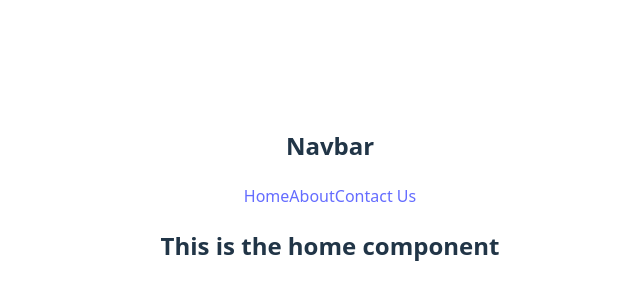
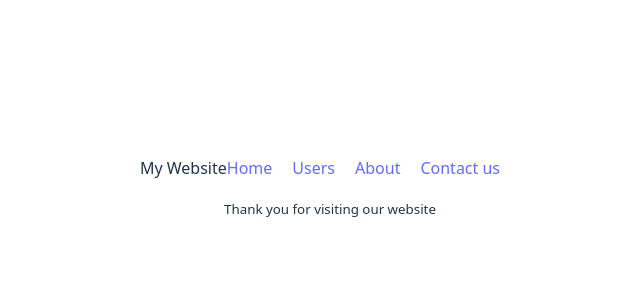
Before and after one commit to Shafkatahmad/mi8_mo45_react-router, a React (Vite) app: page / in a window 1280 px wide. Shown: the part 204-504 px from the top of the page, without its empty margins (310-950 px from the left). Built offline with nearby package versions, Linux system fonts and the light colour scheme.

Commit message:
nested-route Outlet Link

```diff
--- /dev/null
+++ b/src/Components/Footer/Footer.jsx
@@ -0,0 +1,9 @@
+const Footer = () => {
+  return (
+    <div>
+      <p><small>Thank you for visiting our website</small></p>
+    </div>
+  );
+};
+
+export default Footer;
--- /dev/null
+++ b/src/Components/Header/Header.css
@@ -0,0 +1,3 @@
+nav a{
+  margin-right: 20px;
+}
--- a/src/Components/Header/Header.jsx
+++ b/src/Components/Header/Header.jsx
@@ -1,11 +1,14 @@
+import { Link } from 'react-router';
+import './Header.css'
 const Header = () => {
   return (
     <div>
-      <h2>Navbar</h2>
       <nav>
-        <a href="/">Home</a>
-        <a href="/about">About</a>
-        <a href="/contact">Contact Us</a>
+        <span>My Website</span>
+        <Link to="/">Home</Link>
+        <Link to="/users">Users</Link>
+        <Link to="/about">About</Link>
+        <Link to="/contact">Contact us</Link>
       </nav>
     </div>
   );
--- a/src/Components/Home/Home.jsx
+++ b/src/Components/Home/Home.jsx
@@ -1,12 +1,13 @@
 import { Outlet } from "react-router";
+import Footer from "../Footer/Footer";
 import Header from "../Header/Header";
 
 const Home = () => {
   return (
     <div>
       <Header></Header>
-      <h2>This is the home component</h2>
       <Outlet></Outlet>
+      <Footer></Footer>
     </div>
   );
 };
--- /dev/null
+++ b/src/Components/Users/Users.jsx
@@ -0,0 +1,10 @@
+const Users = () => {
+  return (
+    <div>
+      <h2>Our Users</h2>
+      <p>Fantastic and Vodro users</p>
+    </div>
+  );
+};
+
+export default Users;
--- a/src/main.jsx
+++ b/src/main.jsx
@@ -9,6 +9,7 @@ import {
 import Home from './Components/Home/Home.jsx';
 import About from './Components/About/About.jsx';
 import Contact from './Components/Contact/Contact.jsx';
+import Users from './Components/Users/Users.jsx';
 
 
 const router = createBrowserRouter([
@@ -23,6 +24,10 @@ const router = createBrowserRouter([
       {
         path: '/contact',
         element: <Contact></Contact>
+      },
+      {
+        path: '/users',
+        element: <Users></Users>
       }
     ]
   }
```
